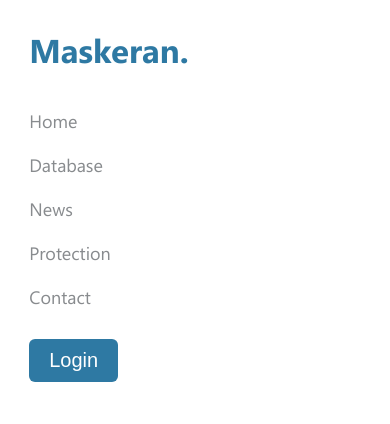
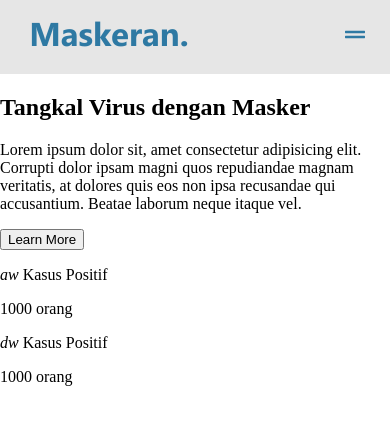
Before and after one commit to juanangelaalma/website-maskeran, a plain HTML site: page index.html in a window 390 px wide. Drawn offline with Linux system fonts and the light colour scheme.

Commit message:
membuat toggle navbar responsive

```diff
--- a/assets/css/navbar.css
+++ b/assets/css/navbar.css
@@ -7,16 +7,23 @@ body {
   padding: 0;
 }
 
+nav {
+  background-color: rgba(225, 225, 225, 0.83);
+}
+
 nav h1 {
   flex: 25%;
   font-size: 33px;
   font-family: 'Segoe UI Bold';
   color: #2E79A3;
+  margin: 0;
+  padding: 10px;
 }
 
 nav ul {
-  padding: 20px 0 20px 25px;
+  padding: 24px 0 24px 25px;
   flex: 50%;
+  margin: 0;
 }
 
 nav li {
@@ -34,8 +41,12 @@ nav li a {
 }
 
 nav .btn-login {
-  padding: 25px;
+  padding: 15px;
   flex: 15%;
+}
+
+.btn-toggle-nav {
+  display: none;
 }
 
 nav .btn-login button {
@@ -50,14 +61,28 @@ nav .btn-login button {
 }
 
 @media screen and (max-width: 1020px) {
-  nav h1, nav ul, nav .btn-login {
+  nav h1 {
+    flex: 80%;
+  }
+  nav ul, nav .btn-login {
     flex: 100%;
+  }
+
+  nav h1 {
+    padding-left: 0;
+    padding-bottom: 20px;
+  }
+
+  nav i {
+    color: #2E79A3;
+    font-size: 20px;
+    display: block;
   }
 
   nav ul {
     padding: 0;
     margin: 0 0 20px 0;
-    display: flex;
+    display: none;
     flex-wrap: wrap;
   }
 
@@ -70,5 +95,19 @@ nav .btn-login button {
   nav .btn-login {
     padding-left: 0;
     padding-top: 0;
+    display: none;
+  }
+
+  .btn-toggle-nav {
+    display: block;
+    position: absolute;
+    top: 25px;
+    right: 40px;
   }
 }
+
+@media screen and (max-width: 400px) {
+  .btn-toggle-nav {
+    right: 25px;
+  }
+}
--- /dev/null
+++ b/assets/js/navbar.js
@@ -0,0 +1,15 @@
+const btnToggleNav = document.querySelector(".btn-toggle-nav");
+
+function toggleNav() {
+  const ulNav = document.querySelector("#ul-nav");
+  const btnLogin = document.querySelector("#btn-login");
+
+  if (ulNav.style.display == "" && btnLogin.style.display == "") {
+    ulNav.style.display = "flex";
+    ulNav.style.transition = "1s fade";
+    btnLogin.style.display = "block";
+  } else {
+    ulNav.style.display = "";
+    btnLogin.style.display = "";
+  }
+}
--- a/index.html
+++ b/index.html
@@ -12,30 +12,45 @@
         display: flex;
         flex-wrap: wrap;
       }
+      .d-none {
+        display: none;
+      }
+      .d-block {
+        display: block;
+      }
     </style>
     <link rel="stylesheet" href="assets/css/navbar.css" />
-    <link rel="stylesheet" href="assets/css/fonts.css">
+    <link rel="stylesheet" href="assets/css/fonts.css" />
+    <link
+      rel="stylesheet"
+      href="https://pro.fontawesome.com/releases/v5.10.0/css/all.css"
+      integrity="sha384-AYmEC3Yw5cVb3ZcuHtOA93w35dYTsvhLPVnYs9eStHfGJvOvKxVfELGroGkvsg+p"
+      crossorigin="anonymous"
+    />
   </head>
   <body>
     <header>
       <nav>
         <div class="container">
           <h1>Maskeran.</h1>
-          <ul>
+          <ul id="ul-nav">
             <li><a href="">Home</a></li>
             <li><a href="">Database</a></li>
             <li><a href="">News</a></li>
             <li><a href="">Protection</a></li>
             <li><a href="">Contact</a></li>
           </ul>
-          <div class="btn-login">
+          <a class="btn-toggle-nav" onclick="toggleNav()">
+            <i class="fas fa-grip-lines"></i></i>
+          </a>
+          <div id="btn-login" class="btn-login">
             <button>Login</button>
           </div>
         </div>
       </nav>
     </header>
 
-    <!-- <section class="home">
+    <section class="home">
       <div class="row">
         <div class="flex-1">
           <h1>Tangkal Virus dengan Masker</h1>
@@ -61,6 +76,7 @@
           <img src="" />
         </div>
       </div>
-    </section> -->
+    </section>
+    <script src="assets/js/navbar.js"></script>
   </body>
 </html>
```
